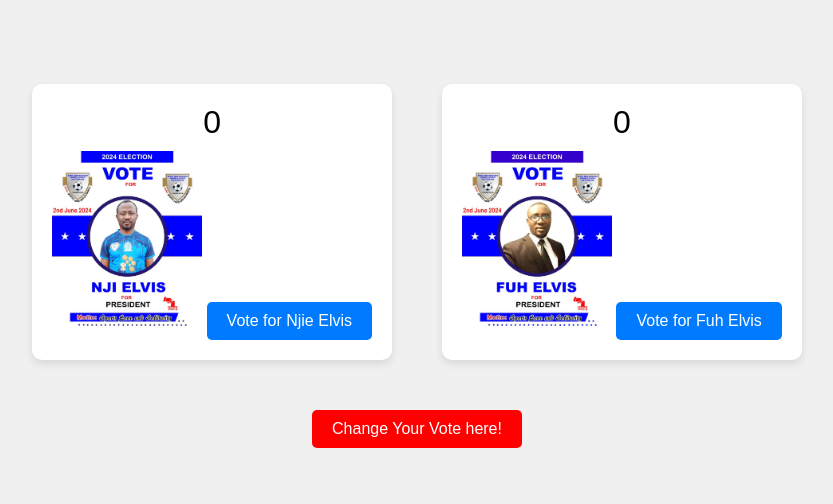
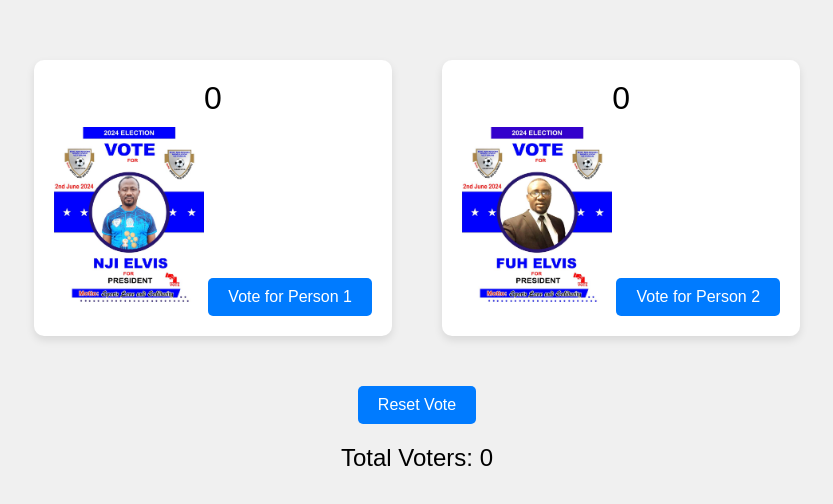
Before and after one commit to fogapandrew/voting-app, a plain HTML site: page index.html in a window 1280 px wide. Shown: the part 134-638 px from the top of the page, without its empty margins (223-1056 px from the left). Drawn offline with Linux system fonts and the light colour scheme.

Commit message:
updateapp

```diff
--- a/index.html
+++ b/index.html
@@ -13,16 +13,19 @@
         <div class="candidate" id="candidate1">
             <div class="vote-count" id="votes1">0</div>
             <img src="person1.jpg" alt="Person 1">
-            <button onclick="vote(1)">Vote for Njie Elvis</button>
+            <button onclick="vote(1)">Vote for Person 1</button>
         </div>
         <div class="candidate" id="candidate2">
             <div class="vote-count" id="votes2">0</div>
             <img src="person2.jpg" alt="Person 2">
-            <button onclick="vote(2)">Vote for Fuh Elvis</button>
+            <button onclick="vote(2)">Vote for Person 2</button>
         </div>
     </div>
     <div class="reset-container">
-        <button onclick="resetVote()" style="background-color: red;">Change Your Vote here!</button>
+        <button onclick="resetVote()">Reset Vote</button>
+    </div>
+    <div class="total-voters">
+        Total Voters: <span id="totalVoters">0</span>
     </div>
     <script src="script.js"></script>
 </body>
--- a/script.js
+++ b/script.js
@@ -1,10 +1,12 @@
-// Initialize vote counts
+// Initialize vote counts and voter count
 let votes1 = localStorage.getItem('votes1') ? parseInt(localStorage.getItem('votes1')) : 0;
 let votes2 = localStorage.getItem('votes2') ? parseInt(localStorage.getItem('votes2')) : 0;
+let totalVoters = localStorage.getItem('totalVoters') ? parseInt(localStorage.getItem('totalVoters')) : 0;
 
-// Update the UI with initial vote counts
+// Update the UI with initial vote counts and total voters
 document.getElementById('votes1').textContent = votes1;
 document.getElementById('votes2').textContent = votes2;
+document.getElementById('totalVoters').textContent = totalVoters;
 
 function vote(candidate) {
     if (localStorage.getItem('hasVoted')) {
@@ -21,6 +23,10 @@ function vote(candidate) {
         localStorage.setItem('votes2', votes2);
         document.getElementById('votes2').textContent = votes2;
     }
+
+    totalVoters++;
+    localStorage.setItem('totalVoters', totalVoters);
+    document.getElementById('totalVoters').textContent = totalVoters;
 
     localStorage.setItem('hasVoted', candidate);  // Store the candidate number instead of just 'true'
     alert('Thank you for voting!');
@@ -44,6 +50,10 @@ function resetVote() {
         document.getElementById('votes2').textContent = votes2;
     }
 
+    totalVoters--;
+    localStorage.setItem('totalVoters', totalVoters);
+    document.getElementById('totalVoters').textContent = totalVoters;
+
     localStorage.removeItem('hasVoted');
     alert('Your vote has been reset. You can vote again.');
 }
--- a/styles.css
+++ b/styles.css
@@ -55,3 +55,8 @@ button:hover {
 .reset-container {
     margin-top: 20px;
 }
+
+.total-voters {
+    margin-top: 20px;
+    font-size: 1.5em;
+}
```
